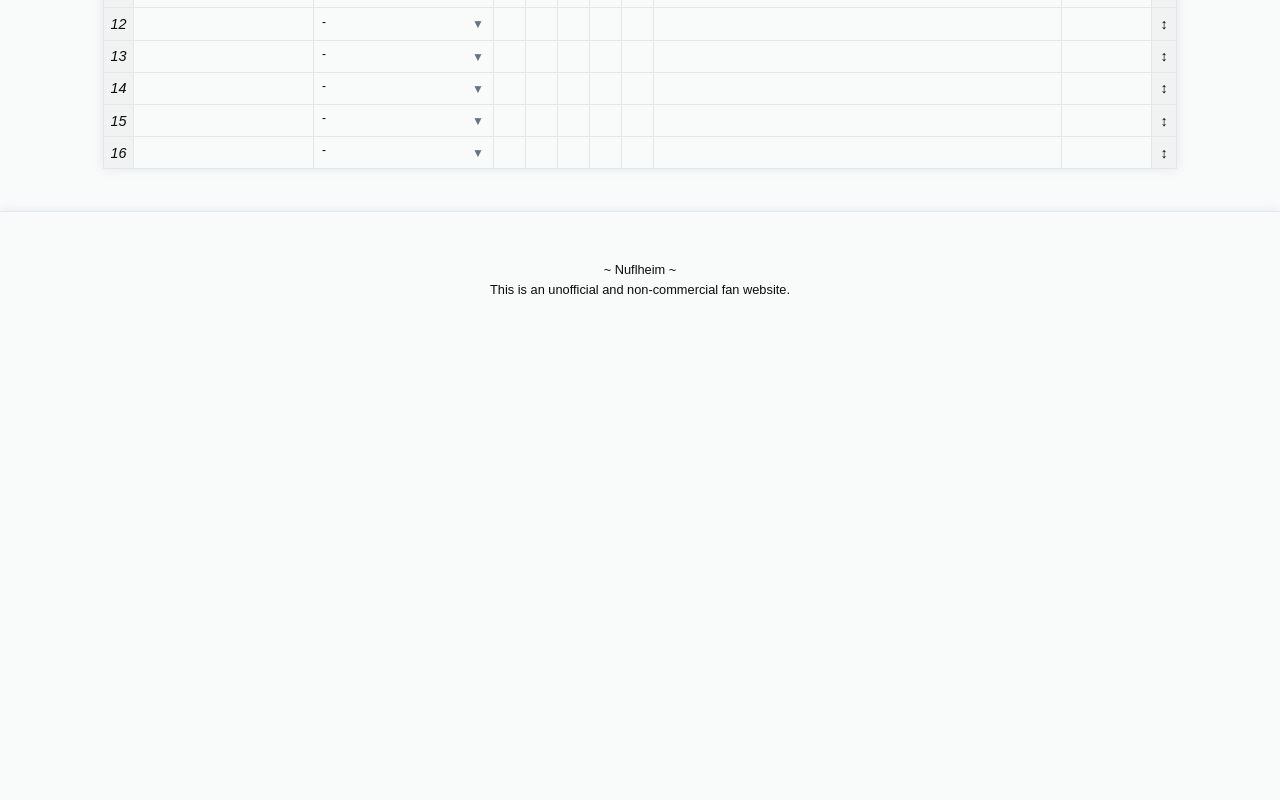
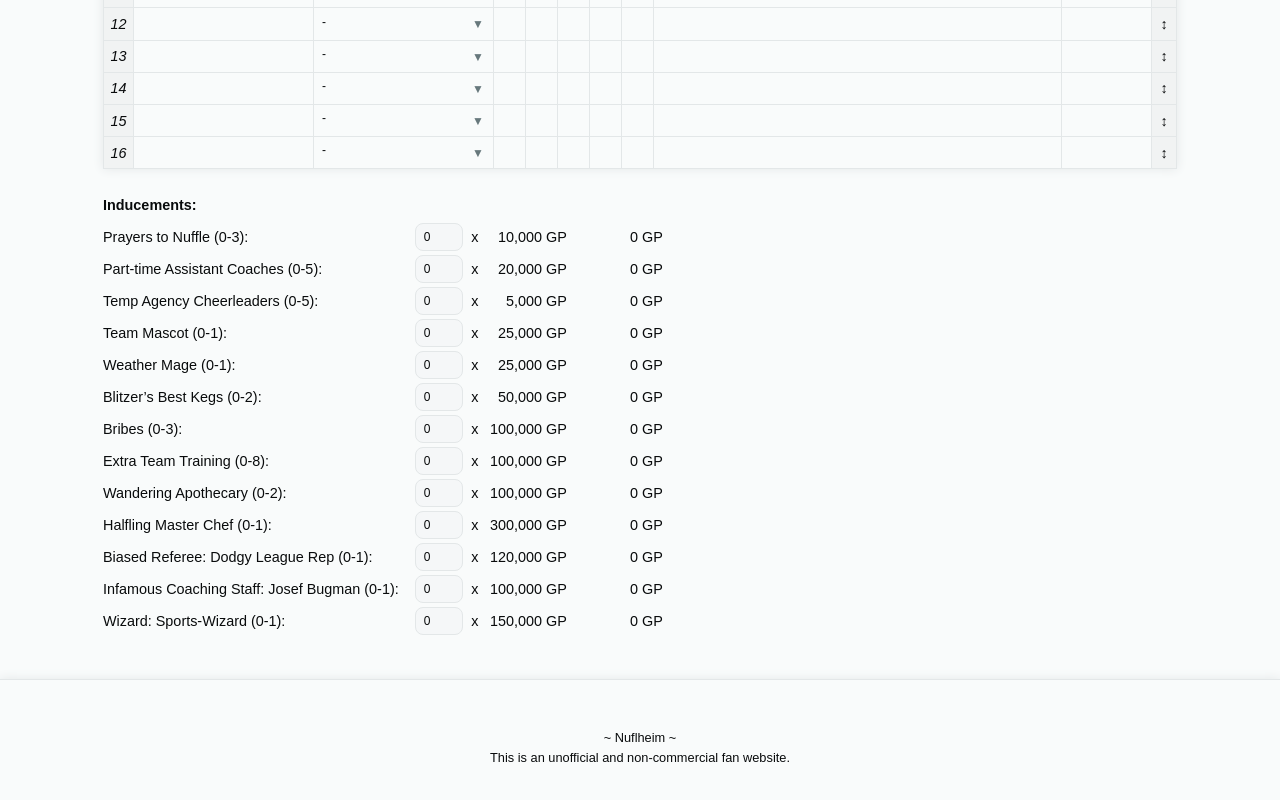
Before and after one commit to jonasbusk/nuflheim2, a React (Vite) app: page / in a window 1280 px wide. Shown: the part 752-1552 px from the top of the page. Before the commit the page ends 1099 px from the top, so only its background shows below. Built offline with nearby package versions, Linux system fonts and the light colour scheme; some icons are missing.

Commit message:
Add inducements

```diff
--- a/src/App.css
+++ b/src/App.css
@@ -100,8 +100,8 @@ footer {
     width: 3rem;
   }
   tr td:nth-child(3) {
-    text-align: right;
-    width: 1rem;
+    text-align: center;
+    width: 1.5rem;
   }
   tr td:nth-child(4) {
     text-align: right;
@@ -206,3 +206,28 @@ td.player-skills span {
 td.player-skills span.skill-special {
   font-style: italic;
 }
+
+#available-inducements-table {
+  tr {
+    height: 2rem;
+  }
+
+  tr td:nth-child(1) {
+    padding-right: 1rem;
+  }
+  tr td:nth-child(2) {
+    width: 3rem;
+  }
+  tr td:nth-child(3) {
+    text-align: center;
+    width: 1.5rem;
+  }
+  tr td:nth-child(4) {
+    text-align: right;
+    width: 5rem;
+  }
+  tr td:nth-child(5) {
+    text-align: right;
+    width: 6rem;
+  }
+}
--- /dev/null
+++ b/src/Inducements.tsx
@@ -0,0 +1,80 @@
+import { Input } from "@/components/ui/input";
+
+import { type AvailableInducement, inducements } from "./data";
+
+function Inducements({
+  teamInducements,
+  availableInducements,
+  setInducement,
+  formatCost,
+}: {
+  teamInducements: Record<keyof typeof inducements, number>;
+  availableInducements: AvailableInducement[];
+  setInducement: (key: string, value: number) => void;
+  formatCost: (cost: number) => string;
+}) {
+  //   function renderTeamInducementsTableRow(inducement: Inducement) {
+  //     if (inducement.key in teamInducements) {
+  //       return (
+  //         <tr key={inducement.key}>
+  //           <td>{inducementNames[inducement.key]}</td>
+  //           <td>{teamInducements[inducement.key]}</td>
+  //           <td>x</td>
+  //           <td>{formatCost(inducement.cost)}</td>
+  //           <td>{formatCost(teamInducements[inducement.key] * inducement.cost)}</td>
+  //         </tr>
+  //       );
+  //     }
+  //   }
+
+  function renderAvailableInducementsTableRow(inducement: AvailableInducement) {
+    return (
+      <tr key={inducement.key}>
+        <td>
+          {inducements[inducement.key]} (0-{inducement.max}):
+        </td>
+        <td>
+          <Input
+            type="number"
+            value={teamInducements[inducement.key] || 0}
+            onChange={(e) =>
+              setInducement(
+                inducement.key,
+                Math.min(Math.max(parseInt(e.target.value) || 0, 0), inducement.max),
+              )
+            }
+          />
+        </td>
+        <td>x</td>
+        <td>{formatCost(inducement.cost)}</td>
+        <td>{formatCost((teamInducements[inducement.key] || 0) * inducement.cost)}</td>
+      </tr>
+    );
+  }
+
+  return (
+    <div className="inducements">
+      <table id="available-inducements-table">
+        <thead>
+          <tr>
+            <th className="text-left">Inducements:</th>
+          </tr>
+        </thead>
+        <tbody>
+          {availableInducements.map((i) => {
+            return renderAvailableInducementsTableRow(i);
+          })}
+        </tbody>
+      </table>
+      {/* <table id="team-inducements-table">
+        <tbody>
+          {availableInducements.map((i) => {
+            return renderTeamInducementsTableRow(i);
+          })}
+        </tbody>
+      </table> */}
+    </div>
+  );
+}
+
+export default Inducements;
--- a/src/Team.tsx
+++ b/src/Team.tsx
@@ -22,9 +22,11 @@ import {
   variants,
   rosters,
   starPlayers,
+  getAvailableInducements,
 } from "./data";
+import { useTeamUrlState } from "./useTeamUrlState";
 import PlayerTable from "./PlayerTable";
-import { useTeamUrlState } from "./useTeamUrlState";
+import Inducements from "./Inducements";
 
 function Team() {
   const defaultTeam: TeamState = {
@@ -41,6 +43,7 @@ function Team() {
     cheerleaders: 0,
     dedicatedFans: 0,
     apothecary: 0,
+    inducements: {},
   };
 
   // Store entire team state in an object, persisted in the URL
@@ -64,6 +67,8 @@ function Team() {
   const maxApothecary = 1;
   // TODO: Check Sevens Matched Play rules
   const maxDedicatedFans = 3;
+
+  const availableInducements = getAvailableInducements(team);
 
   /** Check if a player profile is available for the given team state. */
   function playsForTeam(p: PlayerProfile, t: TeamState): boolean {
@@ -90,6 +95,7 @@ function Team() {
         cheerleaders: 0,
         dedicatedFans: 0,
         apothecary: 0,
+        inducements: {},
       });
     }
   }
@@ -120,7 +126,7 @@ function Team() {
 
   /** Set the team favouredOf special rule and filter the team players. */
   function setFavouredOf(favouredOf: number): void {
-    setTeam(filterTeamPlayers({ ...team, favouredOf: favouredOf }));
+    setTeam(filterTeamPlayers({ ...team, favouredOf: favouredOf, inducements: {} }));
   }
 
   /** Remove players from the team that are not available with given team state. */
@@ -215,6 +221,9 @@ function Team() {
     teamValue += team.cheerleaders * costOfCheerleaders;
     // Note: Dedicated fans do not add to team value
     teamValue += team.apothecary * costOfApothecary;
+    teamValue += availableInducements.reduce((sum, inducement) => {
+      return sum + (team.inducements[inducement.key] || 0) * inducement.cost;
+    }, 0);
     return teamValue;
   }
 
@@ -224,6 +233,16 @@ function Team() {
     treasury -= getTeamValue();
     treasury -= team.dedicatedFans * costOfDedicatedFans;
     return treasury;
+  }
+
+  function setInducement(key: string, value: number): void {
+    const inducements = { ...team.inducements };
+    if (value > 0) {
+      inducements[key] = value;
+    } else {
+      delete inducements[key];
+    }
+    setTeam({ ...team, inducements: inducements });
   }
 
   return (
@@ -261,7 +280,10 @@ function Team() {
               className="text-right w-32"
               value={team.budget}
               onChange={(e) =>
-                setTeam({ ...team, budget: Math.max(parseInt(e.target.value) || 0, 0) })
+                setTeam({
+                  ...team,
+                  budget: Math.min(Math.max(parseInt(e.target.value) || 0, 0), 10_000_000),
+                })
               }
             />
             <FieldLabel className="text-md">GP</FieldLabel>
@@ -487,9 +509,6 @@ function Team() {
               <td className="text-right">{formatCost(costOfApothecary)}</td>
               <td className="text-right">{formatCost(costOfApothecary * team.apothecary)}</td>
             </tr>
-            {/* <tr>
-              <td colSpan={5}>&nbsp;</td>
-            </tr> */}
           </tbody>
         </table>
         <table id="team-table-3">
@@ -528,6 +547,7 @@ function Team() {
           </tbody>
         </table>
       </div>
+      <div className="flex flex-wrap gap-5">
         <PlayerTable
           roster={roster}
           players={team.players}
@@ -541,6 +561,15 @@ function Team() {
           getPlayerValue={getPlayerValue}
         />
       </div>
+      <div className="flex flex-wrap gap-5">
+        <Inducements
+          teamInducements={team.inducements}
+          availableInducements={availableInducements}
+          setInducement={setInducement}
+          formatCost={formatCost}
+        />
+      </div>
+    </div>
   );
 }
 
--- a/src/data.ts
+++ b/src/data.ts
@@ -16,6 +16,7 @@ export interface TeamState {
   cheerleaders: number; // Number of cheerleaders
   apothecary: number; // Whether the team has an apothecary
   dedicatedFans: number; // Number of dedicated fans
+  inducements: Record<string, number>; // Number of each inducement
 }
 
 /** A player in the team draft list.
@@ -76,7 +77,7 @@ export const STAR_PLAYER: string = "Star Player";
 export const variants = {
   standard: "Standard",
   sevens: "Sevens",
-}
+};
 
 /** Player keywords. */
 const keywords = {
@@ -861,5 +862,107 @@ export const starPlayers: PlayerProfile[] = [
   { key: "willow", name: "Willow Rosebark", position: STAR_PLAYER, keywords: [keywords.blitzer, keywords.dryad], ma: 6, st: 4, ag: 3, pa: 5, av: 9, skills: [skills.dauntless, skills.loner(4), skills.sideStep, skills.thickSkull], cost: 160_000, playsFor: [leagues.woodlandLeague], specialRule: "Woodland Fury" },
   { key: "withergrasp", name: "Withergrasp Doubledrool", position: STAR_PLAYER, keywords: [keywords.beastman, keywords.blocker], ma: 6, st: 3, ag: 3, pa: 4, av: 9, skills: [skills.foulAppearance, skills.loner(4), skills.prehensileTail, skills.tackle, skills.tentacles, skills.twoHeads, skills.wrestle], cost: 170_000, playsFor: [favouredOf.nurgle], specialRule: "Watch Out!" },
   { key: "zolcath", name: "Zolcath the Zoat", position: STAR_PLAYER, keywords: [keywords.bigGuy, keywords.zoat], ma: 5, st: 5, ag: 4, pa: 5, av: 10, skills: [skills.disturbingPresence, skills.juggernaut, skills.loner(4), skills.mightyBlow, skills.prehensileTail, skills.regeneration, skills.sureFeet], cost: 220_000, playsFor: [leagues.elvenKingdomsLeague, leagues.lustrianSuperleague], specialRule: "Excuse me, are you a Zoat?" },
-  { key: "zzharg", name: "Zzharg Madeye", position: STAR_PLAYER, keywords: [keywords.dwarf, keywords.special], ma: 4, st: 4, ag: 4, pa: 3, av: 10, skills: [skills.cannoneer, skills.hailMaryPass, skills.loner(4), skills.nervesOfSteel, skills.secretWeapon, skills.thickSkull], cost: 130_000, playsFor: [favouredOf.hashut], specialRule: "Blastin’ Solves Everything" }
+  { key: "zzharg", name: "Zzharg Madeye", position: STAR_PLAYER, keywords: [keywords.dwarf, keywords.special], ma: 4, st: 4, ag: 4, pa: 3, av: 10, skills: [skills.cannoneer, skills.hailMaryPass, skills.loner(4), skills.nervesOfSteel, skills.secretWeapon, skills.thickSkull], cost: 130_000, playsFor: [favouredOf.hashut], specialRule: "Blastin’ Solves Everything" },
 ];
+
+// Inducements
+
+/** All inducements. */
+export const inducements = {
+  prayers: "Prayers to Nuffle",
+  coaches: "Part-time Assistant Coaches",
+  cheers: "Temp Agency Cheerleaders",
+  mascot: "Team Mascot",
+  weathMag: "Weather Mage",
+  kegs: "Blitzer’s Best Kegs",
+  bribes: "Bribes",
+  extraTT: "Extra Team Training",
+  mortAsst: "Mortuary Assistant",
+  plagDoc: "Plague Doctor",
+  rookies: "Riotous Rookies",
+  wandApo: "Wandering Apothecary",
+  chef: "Halfling Master Chef",
+  dodgyRep: "Biased Referee: Dodgy League Rep",
+  bugman: "Infamous Coaching Staff: Josef Bugman",
+  sportsWiz: "Wizard: Sports-Wizard",
+  despMeas: "Desperate Measures",
+};
+
+/** An available inducement with max and cost according to the current state. */
+export interface AvailableInducement {
+  key: keyof typeof inducements;
+  max: number;
+  cost: number;
+}
+
+/** Get the available inducements for a given roster and rules variant. */
+export function getAvailableInducements(team: TeamState): AvailableInducement[] {
+  const roster = rosters.find((r) => r.key === team.roster) as Roster;
+  const result: AvailableInducement[] = [];
+  if (team.variant === "sevens") {
+    result.push({ key: "cheers", max: 2, cost: 15_000 });
+    result.push({ key: "coaches", max: 2, cost: 15_000 });
+    result.push({ key: "kegs", max: 2, cost: 50_000 });
+    result.push({ key: "prayers", max: 2, cost: 5_000 });
+    result.push({ key: "extraTT", max: 6, cost: 125_000 });
+    if (roster.specialRules.includes(specialRules.briberyAndCorruption)) {
+      result.push({ key: "bribes", max: 2, cost: 50_000 });
+    } else {
+      result.push({ key: "bribes", max: 2, cost: 100_000 });
+    }
+    if (roster.apothecaryAllowed) {
+      result.push({ key: "wandApo", max: 1, cost: 100_000 });
+    }
+    if (roster.specialRules.includes(specialRules.mastersOfUndeath)) {
+      result.push({ key: "mortAsst", max: 1, cost: 100_000 });
+    }
+    if (team.favouredOf && roster.favouredOf[team.favouredOf - 1] === favouredOf.nurgle) {
+      result.push({ key: "plagDoc", max: 1, cost: 100_000 });
+    }
+    if (team.roster === "halfling") {
+      result.push({ key: "chef", max: 1, cost: 100_000 });
+    } else {
+      result.push({ key: "chef", max: 1, cost: 300_000 });
+    }
+    result.push({ key: "despMeas", max: 5, cost: 50_000 });
+  } else {
+    // variant standard
+    result.push({ key: "prayers", max: 3, cost: 10_000 });
+    result.push({ key: "coaches", max: 5, cost: 20_000 });
+    result.push({ key: "cheers", max: 5, cost: 5_000 });
+    result.push({ key: "mascot", max: 1, cost: 25_000 });
+    result.push({ key: "weathMag", max: 1, cost: 25_000 });
+    result.push({ key: "kegs", max: 2, cost: 50_000 });
+    if (roster.specialRules.includes(specialRules.briberyAndCorruption)) {
+      result.push({ key: "bribes", max: 6, cost: 50_000 });
+    } else {
+      result.push({ key: "bribes", max: 3, cost: 100_000 });
+    }
+    result.push({ key: "extraTT", max: 8, cost: 100_000 });
+    if (roster.specialRules.includes(specialRules.mastersOfUndeath)) {
+      result.push({ key: "mortAsst", max: 1, cost: 100_000 });
+    }
+    if (team.favouredOf && roster.favouredOf[team.favouredOf - 1] === favouredOf.nurgle) {
+      result.push({ key: "plagDoc", max: 1, cost: 100_000 });
+    }
+    if (roster.specialRules.includes(specialRules.lowCostLinemen)) {
+      result.push({ key: "rookies", max: 1, cost: 150_000 });
+    }
+    if (roster.apothecaryAllowed) {
+      result.push({ key: "wandApo", max: 2, cost: 100_000 });
+    }
+    if (team.roster === "halfling") {
+      result.push({ key: "chef", max: 1, cost: 100_000 });
+    } else {
+      result.push({ key: "chef", max: 1, cost: 300_000 });
+    }
+    if (roster.specialRules.includes(specialRules.briberyAndCorruption)) {
+      result.push({ key: "dodgyRep", max: 1, cost: 80_000 });
+    } else {
+      result.push({ key: "dodgyRep", max: 1, cost: 120_000 });
+    }
+    result.push({ key: "bugman", max: 1, cost: 100_000 });
+    result.push({ key: "sportsWiz", max: 1, cost: 150_000 });
+  }
+  return result;
+}
```
Lines whose indentation alone changed are shown as unchanged.
